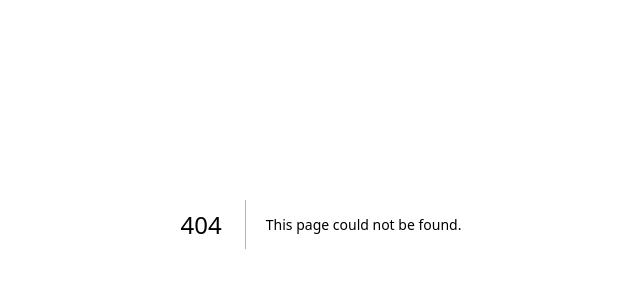
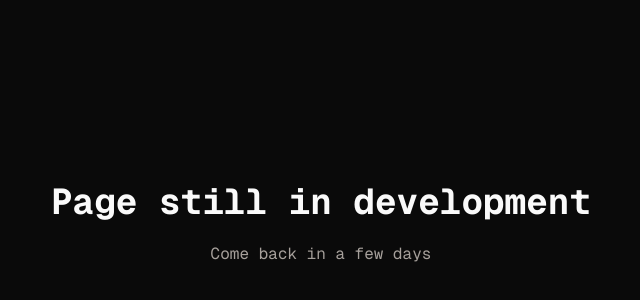
Before and after one commit to https-dre/portfolio, a Next.js app: page /unknown in a window 1280 px wide. Before the commit this address had no page. Shown: the part 176-476 px from the top of the page, without its empty margins (319-959 px from the left). Built offline with nearby package versions, Linux system fonts and the light colour scheme.

Commit message:
add unknown page

```diff
--- a/src/app/page.tsx
+++ b/src/app/page.tsx
@@ -5,7 +5,7 @@ import * as React from "react";
 import { useRouter } from "next/navigation";
 
 export default function Home() {
-  const menu_buttons_style = "w-[100%] bg-transparent text-[15px] py-[20px] px-[10px] text-stone-400 hover:bg-stone-900"
+  const menu_buttons_style = "w-[100%] bg-transparent text-[15px] py-[20px] px-[10px] text-stone-400 hover:bg-stone-900 cursor-pointer"
   const [showLink, setShowLink] = React.useState(false);
   const router = useRouter();
 
@@ -20,19 +20,19 @@ export default function Home() {
         <p className="text-stone-400 mb-[20px]">Back-End Developer / Freelancer</p>
         <p className="text-stone-300">MENU</p>
         <div className="py-[20px]">
-          <Button className={menu_buttons_style}>
+          <Button className={menu_buttons_style} onClick={() => router.push("/unknown")}>
             About
             <ChevronRight size={20} className="ml-auto" />
           </Button>
           <Button className={menu_buttons_style} onClick={() => router.push("/projects")}>
             Projects
-            <ChevronRight size={20} className="ml-auto" />
+            <ChevronRight size={20} className="ml-auto"/>
           </Button>
-          <Button className={menu_buttons_style}>
+          <Button className={menu_buttons_style} onClick={() => router.push("/unknown")}>
             Shop
-            <ChevronRight size={20} className="ml-auto" />
+            <ChevronRight size={20} className="ml-auto"/>
           </Button>
-          <Button className={menu_buttons_style}>
+          <Button className={menu_buttons_style} onClick={() => router.push("/unknown")}>
             Contact
             <ChevronRight size={20} className="ml-auto" />
           </Button>
--- a/src/app/projects/page.tsx
+++ b/src/app/projects/page.tsx
@@ -58,7 +58,7 @@ const Projects = () => {
 
     return (
         <div className="flex flex-col lg:items-center font-mono p-12">
-            <div className="max-w-6xl">
+            <div className="max-w-6xl lg:min-w-6xl">
                 <Header />
 
 
--- /dev/null
+++ b/src/app/unknown/page.tsx
@@ -0,0 +1,14 @@
+const Unknown = async () => {
+	return (
+		<div className="flex items-center justify-center flex-col font-mono h-screen">
+			<div className="flex items-center justify-center flex-col gap-[20px]">
+				<h1 className="my-auto font-bold text-4xl">
+					Page still in development
+				</h1>
+				<p className="text-stone-400">Come back in a few days</p>
+			</div>
+		</div>
+	);
+};
+
+export default Unknown;
```
